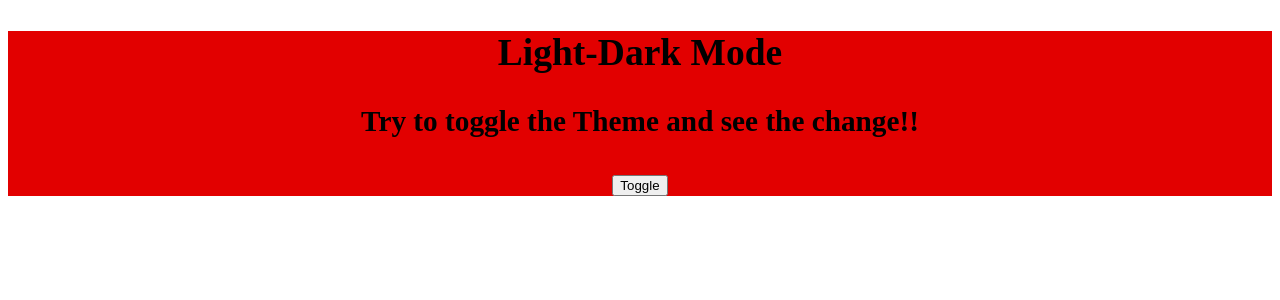
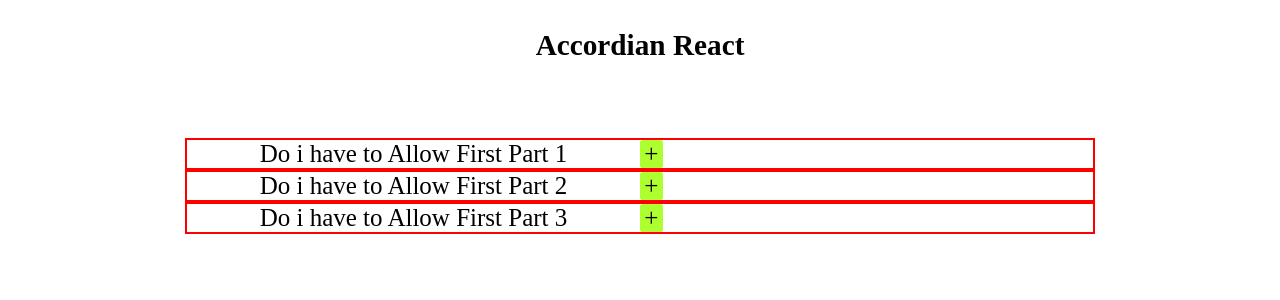
Before and after one commit to sarb001/Frontend-mini, a React (Vite) app: page / in a window 1280 px wide. Shown: the top 300 px of the page. Built offline with nearby package versions, Linux system fonts and the light colour scheme.

Commit message:
single toggle working

```diff
--- a/src/App.jsx
+++ b/src/App.jsx
@@ -1,11 +1,11 @@
 import { useState } from 'react';
-import GuessNumber from './Components/GuessNumber';
+import Accordian from './Components/Accordian';
 
 function App() {
   return (
     <>
         <div className = "mainapp-container" style = {{textAlign:'center',fontSize:'25px'}} >
-          <GuessNumber />
+          <Accordian />
         </div>
     </>
   )
--- /dev/null
+++ b/src/Components/Accordian.jsx
@@ -0,0 +1,64 @@
+import React, { useState } from 'react'
+import '../styles/App.css';
+
+const Accordian = () => {
+
+   const [show,setshow] = useState(false);
+
+   const showdata = () => {
+       setshow((prev) => !prev);
+   }
+
+  return (
+    <>
+        <h3> Accordian React </h3>
+       <div className="accordian-container">
+
+            <div className="accordianitem">
+               <div className="accordianheader">
+                 <span> Do i have to Allow First Part  1 </span>
+                 <span className='symbol'  onClick={showdata} > {show ? '-' : '+' }  </span>
+               </div>
+               <div className= {`accordian-detail ${show ? 'showdata' : 'hidedata' }`}>
+                 <p> 111 Lorem, ipsum dolor sit amet consectetur adipisicing elit.
+                   Ex fuga quisquam deleniti commodi praesentium saepe ipsa repellat
+                   incidunt nemo quos harum iste mollitia fugit eum esse eveniet necessitatibus nam,
+                    quis iure. Quae quaerat fuga provident.
+                  </p>
+               </div>
+            </div>
+
+            <div className="accordianitem">
+               <div className="accordianheader">
+                 <span> Do i have to Allow First Part  2 </span>
+                 <span className='symbol'  onClick={showdata} > {show ? '-' : '+' }  </span>
+               </div>
+               <div className= {`accordian-detail ${show ? 'showdata' : 'hidedata' }`}>
+                 <p> 22222 Lorem, ipsum dolor sit amet consectetur adipisicing elit.
+                   Ex fuga quisquam deleniti commodi praesentium saepe ipsa repellat
+                   incidunt nemo quos harum iste mollitia fugit eum esse eveniet necessitatibus nam,
+                    quis iure. Quae quaerat fuga provident.
+                  </p>
+               </div>
+            </div>
+
+            <div className="accordianitem">
+               <div className="accordianheader">
+                 <span> Do i have to Allow First Part  3 </span>
+                 <span className='symbol'  onClick={showdata} > {show ? '-' : '+' }  </span>
+               </div>
+               <div className= {`accordian-detail ${show ? 'showdata' : 'hidedata' }`}>
+                 <p> 3333 Lorem, ipsum dolor sit amet consectetur adipisicing elit.
+                   Ex fuga quisquam deleniti commodi praesentium saepe ipsa repellat
+                   incidunt nemo quos harum iste mollitia fugit eum esse eveniet necessitatibus nam,
+                    quis iure. Quae quaerat fuga provident.
+                  </p>
+               </div>
+            </div>
+
+       </div>
+    </>
+  )
+}
+
+export default Accordian
--- a/src/Components/GuessNumber.jsx
+++ /dev/null
@@ -1,25 +0,0 @@
-import React, { useEffect, useState } from 'react'
-import '../styles/App.css' ;
-
-const GuessNumber = () => {
-
-  const [Toggle,setToggle] = useState(false);
-
-    const toggleTheme = () => {
-     setToggle((prev) => !prev);
-    }
-
-  return (
-    <>
-        <div className =  {`App ${Toggle ? 'darkmode' : 'lightmode'}`}>
-            <h2>  Light-Dark Mode </h2>
-              <div className="lightdark-mode">
-                 <h3> Try to toggle the Theme and see the change!! </h3>
-              </div>
-              <button onClick={toggleTheme}> Toggle </button>
-        </div>
-    </>
-  )
-}
-
-export default GuessNumber
--- a/src/styles/App.css
+++ b/src/styles/App.css
@@ -1,8 +1,26 @@
-.lightmode{
-  background-color: rgb(226, 0, 0);
-  color: rgb(0, 0, 0);
+.accordianheader{
+  display: grid;
+  grid-template-columns: 1fr 1fr;
 }
-.darkmode{
-  background-color: rgb(0, 0, 0);
-  color: rgb(255, 227, 227);
+.accordian-container{
+  padding: 2% 10%;
+  margin: 4%;
 }
+.accordianitem{
+  border: 2px solid red;
+}
+.symbol{
+   background-color: greenyellow;
+   border-radius: 10%;
+   width: 5%;
+}
+.accordian-detail{
+  width: 100%;
+}
+
+.hidedata{
+   display: none;
+}
+.showdata{
+  display: block;
+}
```
